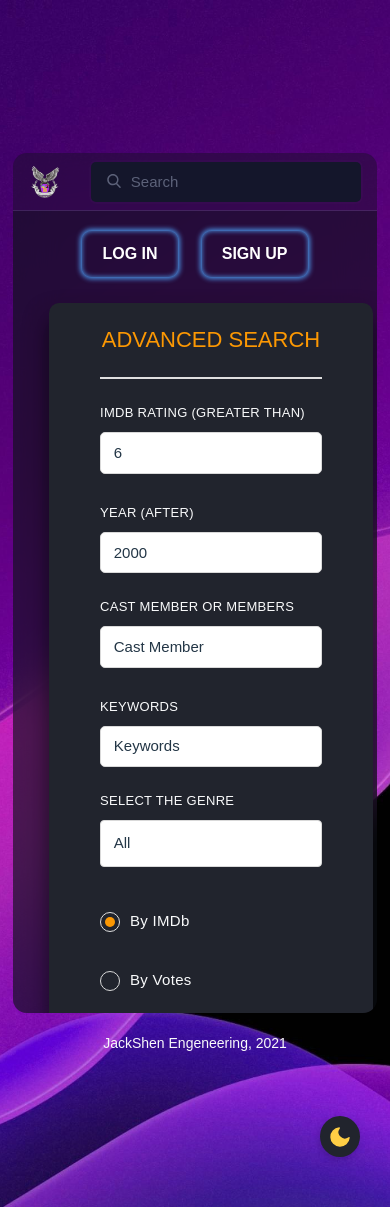
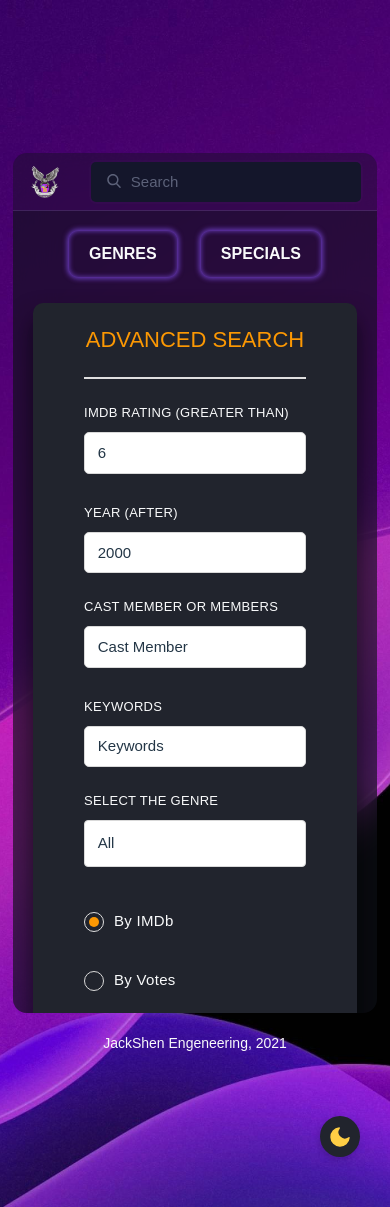
Before and after one commit to jackshendrikov/movie-finder, a Django app: page / in a window 390 px wide. Run offline with Django 3.2, Linux system fonts and the light colour scheme; some libraries are stand-ins or nearby versions; some web fonts are replaced.

Commit message:
Add some extra buttons for mobile version

```diff
--- a/static/css/adv-search.css
+++ b/static/css/adv-search.css
@@ -222,7 +222,7 @@ input[type=submit]:active {
 @media (max-width: 992px) {
     .adv-search {
         width: 100%;
-        margin: 1rem;
+        margin: 1rem 0;
     }
 }
 
--- a/static/css/main-style.css
+++ b/static/css/main-style.css
@@ -32,6 +32,7 @@
   --special-color: #332d5e75;
   --special-title: #dc3545;
   --auth-color: #4a90e2;
+  --add-btn-color: #673ab7;
 }
 
 .light-mode {
@@ -887,6 +888,7 @@ label.header-profile {
 .auth-button {
   display: inline-block;
   padding: 1.2em 2.8em;
+  margin-top: 60px;
   margin-bottom: 20px;
   align-self: center;
 
@@ -898,7 +900,7 @@ label.header-profile {
   text-align: center;
   text-transform: uppercase;
 
-  color: #ffffff;
+  color: var(--theme-color);
   background-color: transparent;
   cursor: pointer;
 
@@ -915,11 +917,39 @@ label.header-profile {
   color: #ffffff;
 }
 
+#mobBtn > .auth-button {
+  display: none;
+  margin-top: 0;
+  border-color: var(--add-btn-color);
+  box-shadow: 0 0 5px 0 var(--add-btn-color) inset, 0 0 5px 2px var(--add-btn-color);
+}
+
+#mobBtn > .auth-button:hover {
+  box-shadow: 0 0 40px 40px var(--add-btn-color) inset, 0 0 0 0 var(--add-btn-color);
+  text-decoration: none;
+  color: #ffffff;
+}
+
+@media (max-width: 650px) {
+    #mobBtn > .auth-button {
+      display: inline-block;
+    }
+}
 
 @media (max-width: 900px) {
     .auth-button {
       font-size: 16px;
       padding: 15px 20px;
       margin-bottom: 10px;
+      margin-top: 10px;
     }
 }
+
+@media (max-width: 350px) {
+    .auth-button {
+      font-size: 14px;
+      padding: 10px 15px;
+      margin-bottom: 7px;
+      margin-top: 7px;
+    }
+}
--- a/templates/base.html
+++ b/templates/base.html
@@ -115,12 +115,10 @@
                     <p>{{ form.non_field_errors }}</p>
                     {% endif %}
 
-                    {% if not user.is_authenticated %}
-                    <div style="width: 100%; text-align: center;">
-                        <a class="auth-button" style="margin-right: 20px;" href="{% url 'login' %}">Log In</a>
-                        <a class="auth-button" href="{% url 'register' %}">Sign Up</a>
+                    <div id="mobBtn" style="width: 100%; text-align: center;">
+                        <a class="auth-button" style="margin-right: 20px;" href="{% url 'specials' %}">Genres</a>
+                        <a class="auth-button" href="{% url 'specials' %}">Specials</a>
                     </div>
-                    {% endif %}
 
                     {% block content %}{% endblock %}
                 </div>
--- a/templates/main-page.html
+++ b/templates/main-page.html
@@ -87,6 +87,13 @@
         </footer>
     </div>
 </form>
+
+{% if not user.is_authenticated %}
+<div style="width: 100%; text-align: center;">
+    <a class="auth-button" style="margin-right: 20px;" href="{% url 'login' %}">Log In</a>
+    <a class="auth-button" href="{% url 'register' %}">Sign Up</a>
+</div>
+{% endif %}
 {% endblock %}
 
 {% block extra_js %}
```
